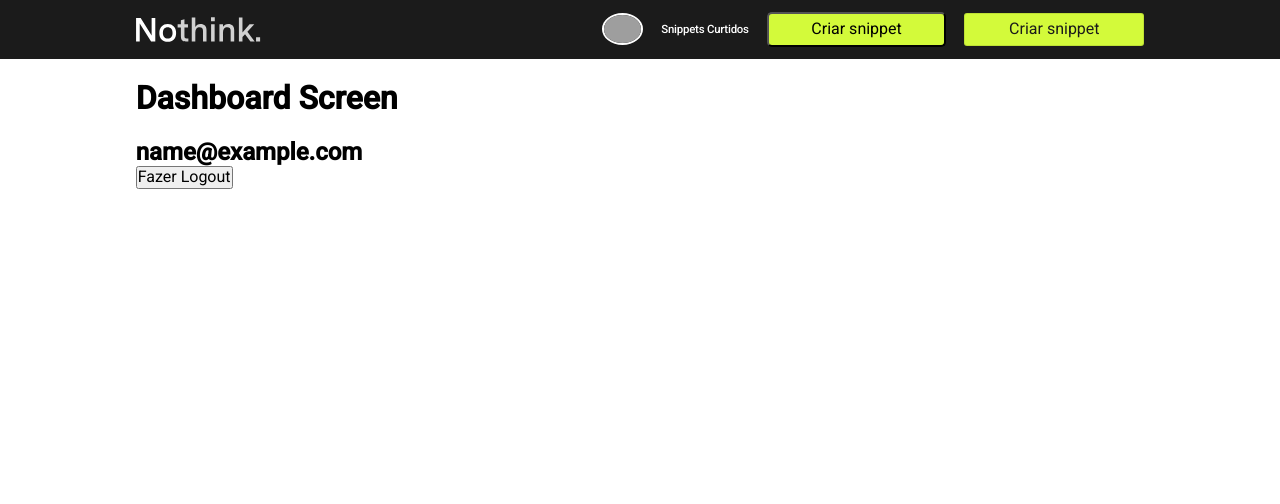
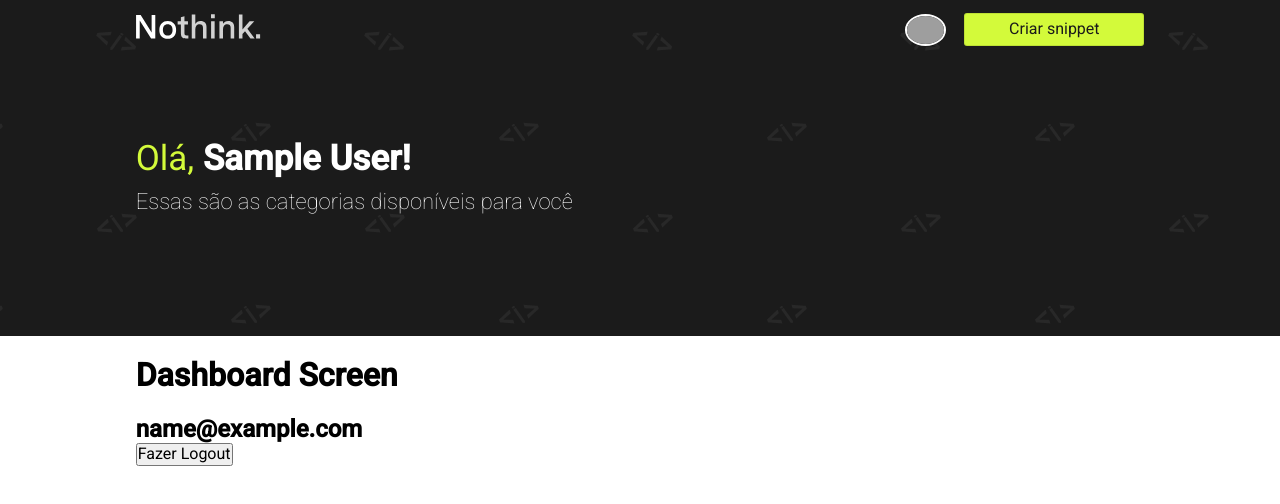
Before and after one commit to rethink-projects/ra-nothink, a React (Create React App) app: page /dashboard in a window 1280 px wide. Shown: the top 504 px of the page. Built offline with nearby package versions, Linux system fonts and the light colour scheme; no server answers; sample sign-in values are in the browser's storage; grey boxes are pictures that could not be loaded.

Commit message:
Header dinâmico

```diff
--- a/src/App.tsx
+++ b/src/App.tsx
@@ -32,6 +32,7 @@ function App() {
             <Route path="/dashboard" element={<Layout />}>
               <Route index element={<DashboardScreen />} />
               <Route path="liked" element={<DashboardScreen />} />
+              <Route path="add" element={<DashboardScreen />} />
             </Route>
           </Route>
         </Routes>
--- a/src/assets/index.ts
+++ b/src/assets/index.ts
@@ -10,6 +10,7 @@ import share from "./share.png";
 import del from "./delete.svg";
 import cancel from "./cancel.svg";
 import horizontalline from "./horizontalline.png";
+import headerbackgroung from "./headerbackgroung.svg";
 
 const Images = {
   logo: {
@@ -28,6 +29,9 @@ const Images = {
     share,
     cancel,
   },
+  header: {
+    headerbackgroung,
+  },
 };
 
 export default Images;
--- a/src/components/common/buttons/Buttons.tsx
+++ b/src/components/common/buttons/Buttons.tsx
@@ -17,8 +17,8 @@ type ButtonsProps = {
 const Buttons = ({
   image,
   underDivider = false,
-  size,
-  color,
+  size = "medium",
+  color = "light",
   text,
   extrabehavior,
   onClick,
@@ -32,6 +32,7 @@ const Buttons = ({
           styles["btn_" + color],
           extrabehavior,
         ].join(" ")}
+        onClick={onClick}
       >
         {image && <img src={Images.icons[image]} />}
         <span>{text}</span>
--- a/src/components/common/header/Header.module.css
+++ b/src/components/common/header/Header.module.css
@@ -1,7 +1,17 @@
 .header_container {
   display: flex;
   background-color: var(--color-dark);
+  background-image: url("../../../assets/headerbackgroung.svg");
+  transition: all 1s cubic-bezier(0.19, 1, 0.22, 1);
 }
+.header_container_active {
+  height: 336px;
+}
+
+.header_container_off {
+  height: 64px;
+}
+
 .header_inner {
   display: flex;
   flex-direction: row;
@@ -13,6 +23,7 @@
 
 .header_logo {
   height: 26px;
+  cursor: pointer;
 }
 
 /* .header h1 {
@@ -37,14 +48,6 @@
   gap: 18px;
 }
 
-.header_text {
-  font-weight: 500;
-  font-size: 11.4545px;
-  line-height: 120%;
-  letter-spacing: -0.02em;
-  color: #ffffff;
-}
-
 .header_profile_image {
   border-radius: 100%;
   border: 2px solid var(--color-light);
@@ -64,15 +67,33 @@
   transform: translateY(-3px);
 }
 
-.create_snippet_button {
-  background-color: var(--color-detail);
-  display: flex;
-  flex-direction: row;
-  justify-content: center;
-  align-items: center;
-  padding: 6.54545px 42.5455px;
-  gap: 8.18px;
-  border-radius: 5px;
-  cursor: pointer;
-  transition: transform 0.3s ease;
+.header_info_active {
+  margin-top: 80px;
+  opacity: 1;
+  transform: translateY(0);
+  transition: all 1s cubic-bezier(0.19, 1, 0.22, 1);
 }
+
+.header_info_off {
+  opacity: 0;
+  transform: translateY(-150px);
+  transition: all 1s cubic-bezier(0.19, 1, 0.22, 1);
+}
+
+.header_welcome_title {
+  font-size: 35px;
+  font-weight: normal;
+  color: var(--color-detail);
+  margin-bottom: 10px;
+}
+
+.header_welcome_title strong {
+  color: var(--color-light);
+}
+
+.header_welcome_description {
+  font-size: 22px;
+  font-weight: 300;
+
+  color: var(--color-light);
+}
--- a/src/components/common/header/Header.tsx
+++ b/src/components/common/header/Header.tsx
@@ -1,21 +1,38 @@
+import { Link, useNavigate } from "react-router-dom";
 import Images from "../../../assets";
 import { useAuth } from "../../../context/AuthContext";
+import { usePageActive } from "../../../hooks";
 import Buttons from "../buttons/Buttons";
 import Wrapper from "../wrapper/Wrapper";
 import styles from "./Header.module.css";
 
 const Header = () => {
   const auth = useAuth();
-
+  const isPageActive = usePageActive();
+  const currentUser = auth.user;
+  const navigate = useNavigate();
+  if (!currentUser) {
+    return <p>Carregando...</p>;
+  }
   return (
-    <div className={styles.header_container}>
+    <div
+      className={
+        styles.header_container +
+        " " +
+        (isPageActive
+          ? styles.header_container_active
+          : styles.header_container_off)
+      }
+    >
       <Wrapper>
         <div className={styles.header_inner}>
-          <img
-            className={styles.header_logo}
-            src={Images.logo.light}
-            alt=""
-          ></img>
+          <Link to="">
+            <img
+              className={styles.header_logo}
+              src={Images.logo.light}
+              alt=""
+            ></img>
+          </Link>
 
           <div className={styles.header_right_side}>
             {auth.user && auth.user.avatarUrl && (
@@ -35,11 +52,8 @@ const Header = () => {
                 alt=""
               ></img>
             )}
-            <span className={styles.header_text}>Snippets Curtidos</span>
-            <button className={styles.create_snippet_button}>
-              Criar snippet
-            </button>
             <Buttons
+              onClick={() => navigate("add")}
               extrabehavior={styles.header_test}
               size="almostmedium"
               color="detail"
@@ -47,12 +61,18 @@ const Header = () => {
             ></Buttons>
           </div>
         </div>
-        {/* <Buttons
-          size="large"
-          color="light"
-          image="google"
-          text="Entrar com o Google"
-        ></Buttons> */}
+        <div
+          className={
+            isPageActive ? styles.header_info_active : styles.header_info_off
+          }
+        >
+          <h1 className={styles.header_welcome_title}>
+            Olá, <strong>{currentUser.name}!</strong>
+          </h1>
+          <span className={styles.header_welcome_description}>
+            Essas são as categorias disponíveis para você
+          </span>
+        </div>
       </Wrapper>
     </div>
   );
```
Also changed, not shown: src/assets/headerbackgroung.svg (added).
